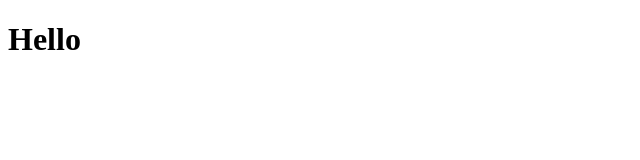
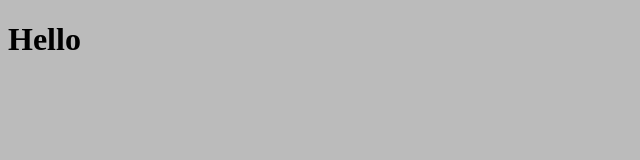
Before and after one commit to ponpon86611/project0319-1, a plain HTML site: page index.html in a window 1280 px wide. Shown: the whole page, without its empty margins (0-640 px from the left). Drawn offline with Linux system fonts and the light colour scheme.

Commit message:
新增index.css

```diff
--- /dev/null
+++ b/index.css
@@ -0,0 +1,3 @@
+body {
+    background-color: #bbb;
+}
--- a/index.html
+++ b/index.html
@@ -5,6 +5,7 @@
     <meta http-equiv="X-UA-Compatible" content="IE=edge">
     <meta name="viewport" content="width=device-width, initial-scale=1.0">
     <title>Document</title>
+    <link rel="stylesheet" href="./index.css">
 </head>
 <body>
     <h1>Hello</h1>
```
